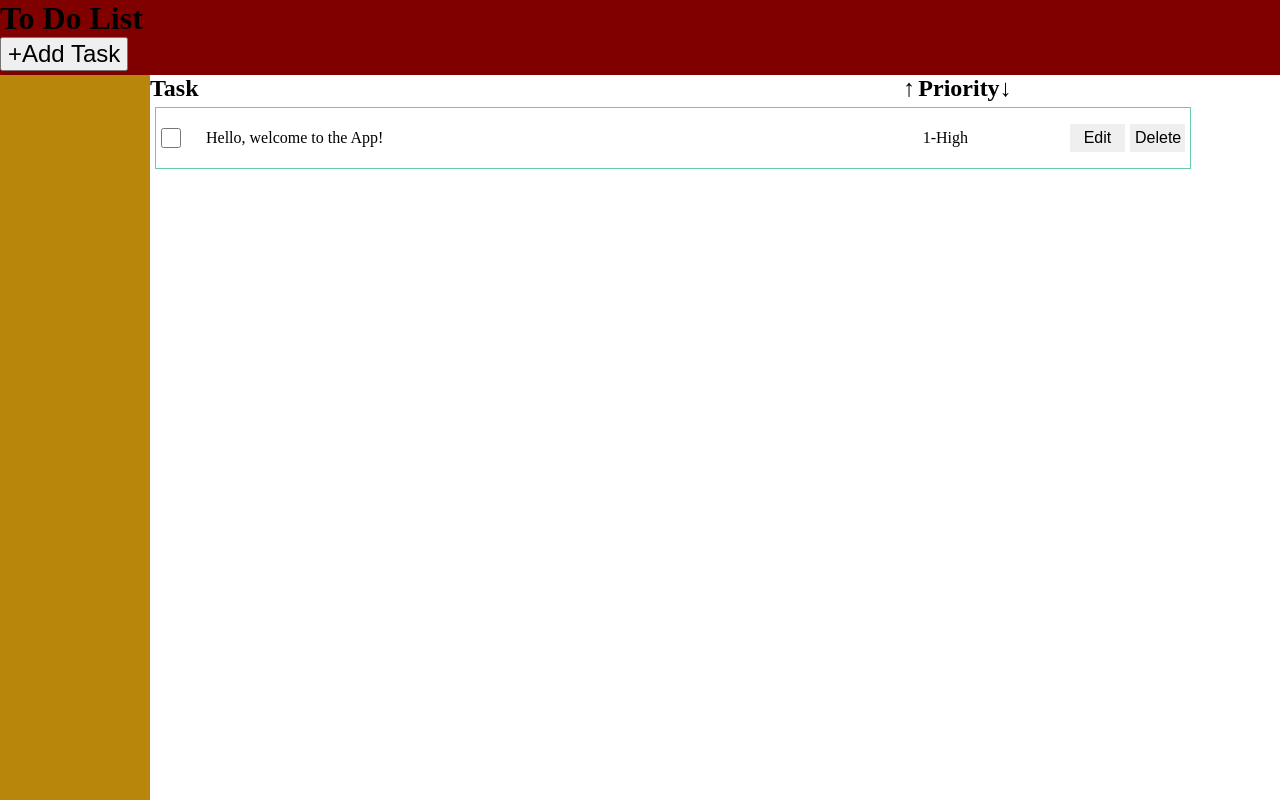
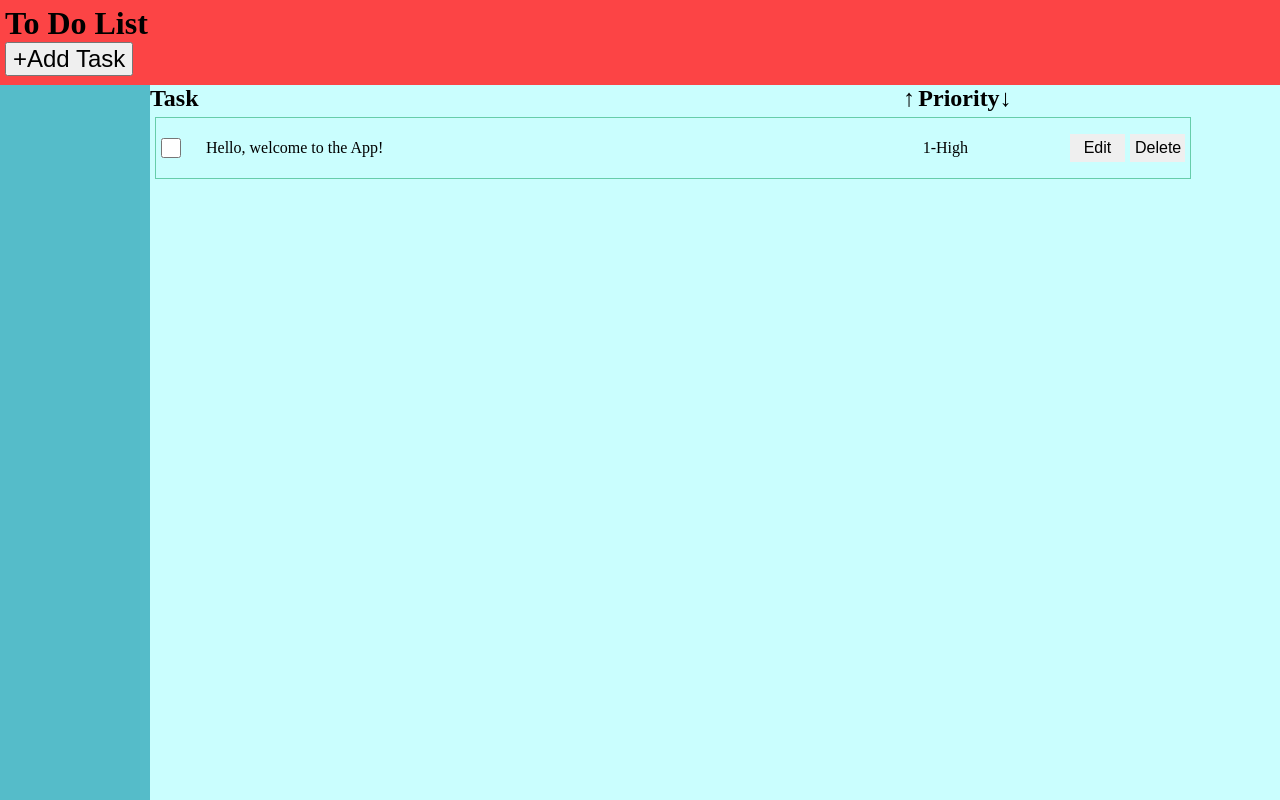
Before and after one commit to KP-90/React-todo-app, a React (Create React App) app: page / in a window 1280 px wide. Built offline with nearby package versions, Linux system fonts and the light colour scheme.

Commit message:
style changes

```diff
--- a/src/App.css
+++ b/src/App.css
@@ -3,13 +3,15 @@
     height: 100vh;
     display: grid;
     grid-template-columns: 150px 1fr;
-    grid-template-rows: 75px 1fr;
+    grid-template-rows: 85px 1fr;
 }
 
+.panel {
+    background-color: #55bcc9;
+}
 
-
-.panel {
-    background-color: darkgoldenrod;
+.main {
+    background-color: #cafefe;
 }
 
 span {
@@ -30,3 +32,8 @@ span > * {
 #up:hover, #down:hover {
     cursor: pointer;
 }
+
+textarea {
+    max-width: 450px;
+    max-height: 45px;
+}
--- a/src/components/top.css
+++ b/src/components/top.css
@@ -1,6 +1,7 @@
 .top {
     grid-column: 1 / 3;
-    background-color: maroon;
+    background-color: #FC4445;
+    padding: 5px;
 }
 
 #add-task {
```
